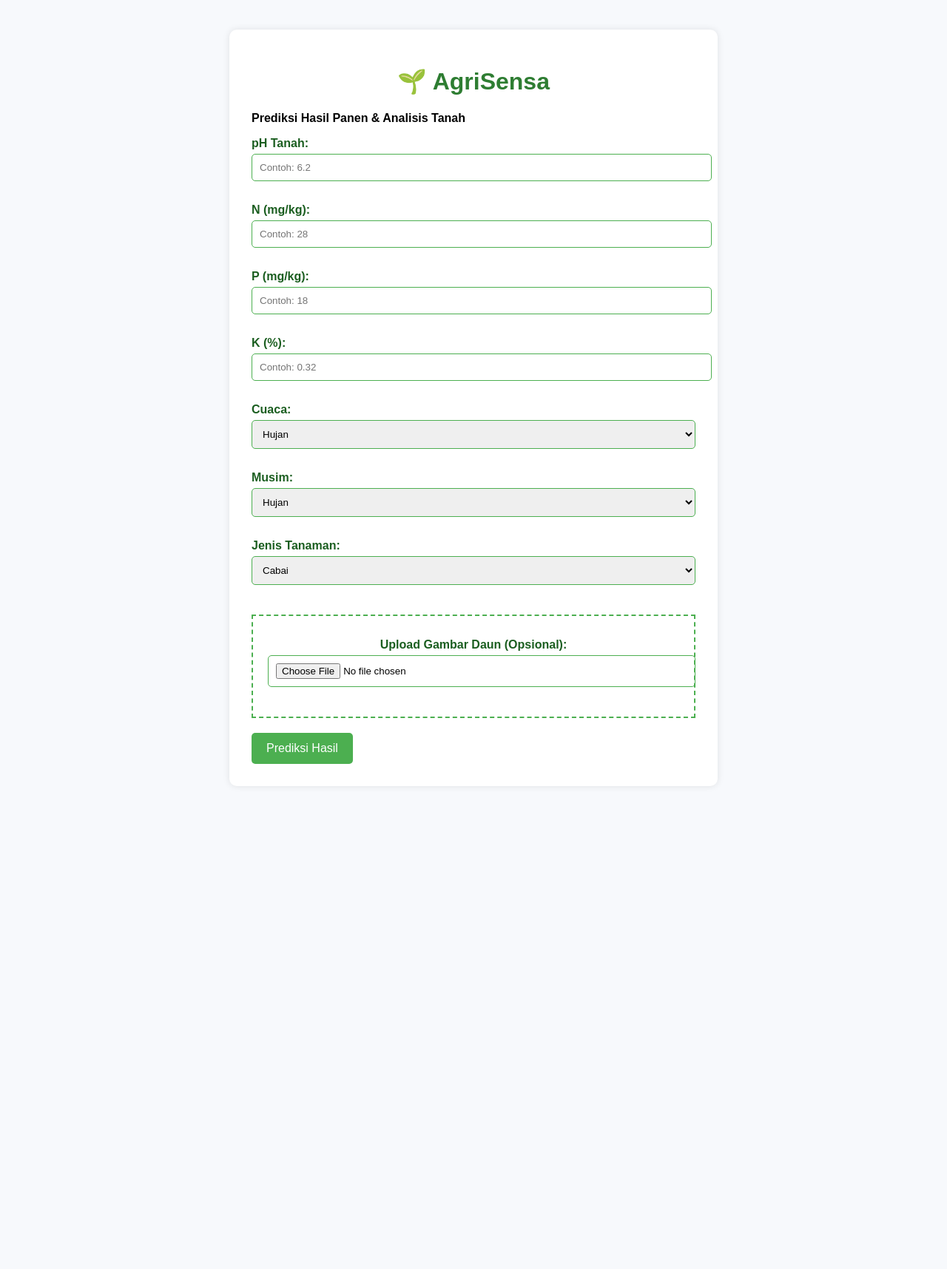
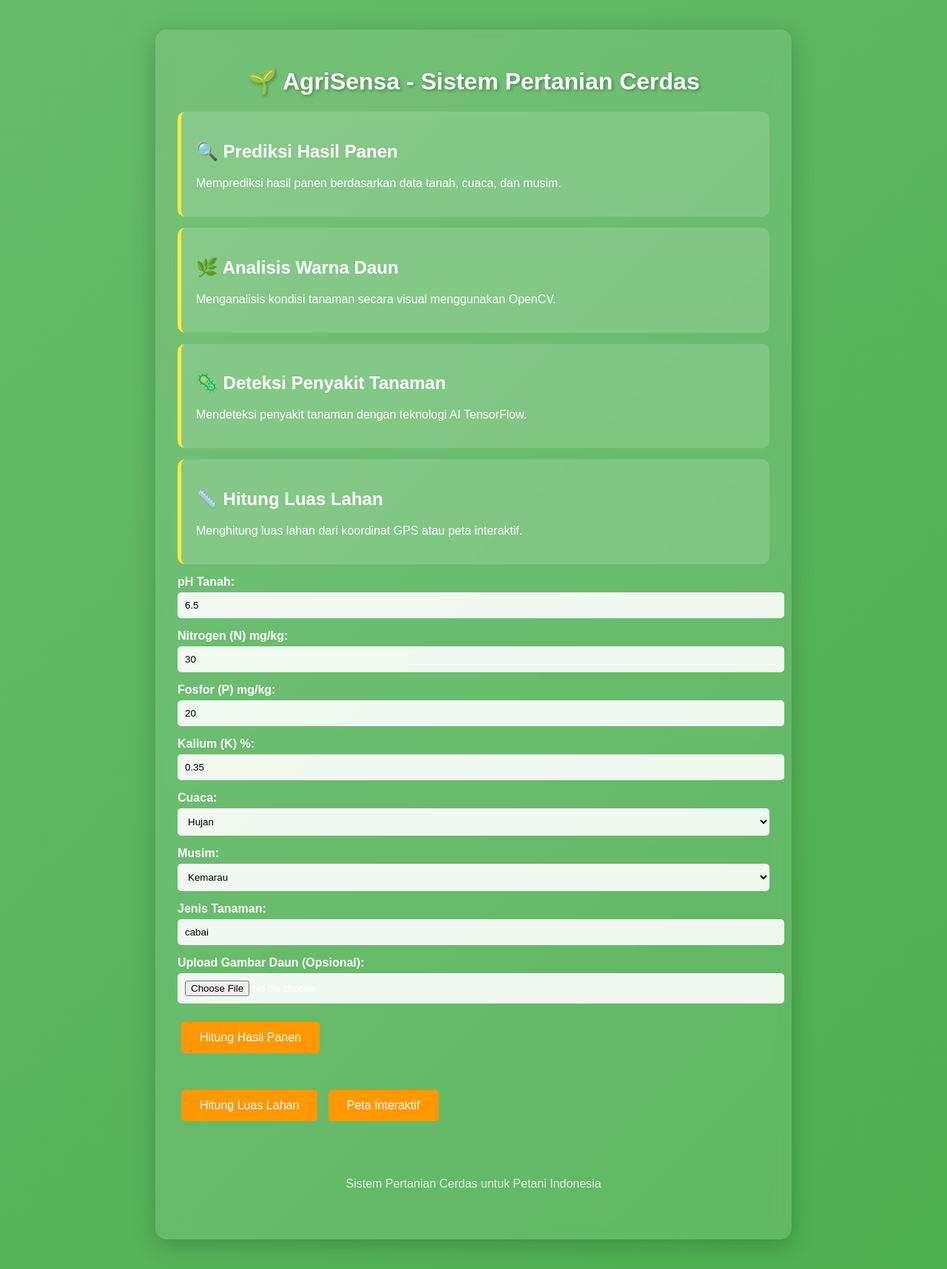
Before and after one commit to yandri918/agriisensa, a Flask app: page / in a window 1280 px wide. Shown: the whole page at 74% size. Before the commit the page ends 1033 px from the top, so only its background shows below. Run offline with Flask 3, Linux system fonts and the light colour scheme.

Commit message:
Update index.html

```diff
--- a/templates/index.html
+++ b/templates/index.html
@@ -1,65 +1,158 @@
 <!DOCTYPE html>
 <html>
 <head>
-    <title>AgriSensa - Prediksi Hasil Panen</title>
+    <title>AgriSensa - Sistem Pertanian Cerdas</title>
     <style>
-        body { font-family: Arial, sans-serif; margin: 40px; background: #f7f9fc; }
-        .container { max-width: 600px; margin: 0 auto; background: white; padding: 30px; border-radius: 10px; box-shadow: 0 0 10px rgba(0,0,0,0.1); }
-        h1 { color: #2e7d32; text-align: center; }
-        label { display: block; margin: 10px 0 5px; font-weight: bold; color: #1b5e20; }
-        input, select { width: 100%; padding: 10px; margin-bottom: 20px; border: 1px solid #4caf50; border-radius: 5px; }
-        button { background: #4caf50; color: white; padding: 12px 20px; border: none; border-radius: 5px; cursor: pointer; font-size: 16px; }
-        button:hover { background: #388e3c; }
-        .upload-area { border: 2px dashed #4caf50; padding: 20px; text-align: center; margin: 20px 0; }
-        .upload-area:hover { background: #e8f5e9; }
-        .result { background: #e8f5e9; padding: 15px; border-left: 5px solid #689f38; margin: 20px 0; }
-        .rekomendasi { background: #fff3e0; padding: 15px; border-left: 5px solid #ef6c00; }
+        body {
+            font-family: Arial, sans-serif;
+            margin: 40px;
+            background: linear-gradient(135deg, #66BB6A 0%, #4CAF50 100%);
+            color: white;
+        }
+        .container {
+            max-width: 800px;
+            margin: 0 auto;
+            background: rgba(255, 255, 255, 0.1);
+            padding: 30px;
+            border-radius: 15px;
+            backdrop-filter: blur(10px);
+            box-shadow: 0 8px 32px rgba(0, 0, 0, 0.2);
+        }
+        h1 {
+            text-align: center;
+            color: white;
+            text-shadow: 2px 2px 4px rgba(0,0,0,0.3);
+        }
+        .feature-card {
+            background: rgba(255, 255, 255, 0.15);
+            padding: 20px;
+            margin: 15px 0;
+            border-radius: 10px;
+            border-left: 5px solid #FFEB3B;
+        }
+        .btn {
+            background: #FF9800;
+            color: white;
+            padding: 12px 25px;
+            border: none;
+            border-radius: 5px;
+            cursor: pointer;
+            font-size: 16px;
+            text-decoration: none;
+            display: inline-block;
+            margin: 10px 5px;
+            transition: all 0.3s ease;
+        }
+        .btn:hover {
+            background: #F57C00;
+            transform: translateY(-2px);
+            box-shadow: 0 4px 8px rgba(0,0,0,0.2);
+        }
+        .form-group {
+            margin: 15px 0;
+        }
+        label {
+            display: block;
+            margin-bottom: 5px;
+            font-weight: bold;
+        }
+        input, select {
+            width: 100%;
+            padding: 10px;
+            border-radius: 5px;
+            border: none;
+            background: rgba(255, 255, 255, 0.9);
+        }
+        .footer {
+            text-align: center;
+            margin-top: 30px;
+            padding: 20px;
+            color: rgba(255, 255, 255, 0.8);
+        }
     </style>
 </head>
 <body>
     <div class="container">
-        <h1>🌱 AgriSensa</h1>
-        <p><strong>Prediksi Hasil Panen & Analisis Tanah</strong></p>
+        <h1>🌱 AgriSensa - Sistem Pertanian Cerdas</h1>
+
+        <div class="feature-card">
+            <h2>🔍 Prediksi Hasil Panen</h2>
+            <p>Memprediksi hasil panen berdasarkan data tanah, cuaca, dan musim.</p>
+        </div>
+
+        <div class="feature-card">
+            <h2>🌿 Analisis Warna Daun</h2>
+            <p>Menganalisis kondisi tanaman secara visual menggunakan OpenCV.</p>
+        </div>
+
+        <div class="feature-card">
+            <h2>🦠 Deteksi Penyakit Tanaman</h2>
+            <p>Mendeteksi penyakit tanaman dengan teknologi AI TensorFlow.</p>
+        </div>
+
+        <div class="feature-card">
+            <h2>📏 Hitung Luas Lahan</h2>
+            <p>Menghitung luas lahan dari koordinat GPS atau peta interaktif.</p>
+        </div>
 
         <form action="/predict" method="post" enctype="multipart/form-data">
-            <label>pH Tanah:</label>
-            <input type="number" step="0.1" name="ph" required placeholder="Contoh: 6.2">
+            <div class="form-group">
+                <label for="ph">pH Tanah:</label>
+                <input type="number" id="ph" name="ph" step="0.1" value="6.5" required>
+            </div>
 
-            <label>N (mg/kg):</label>
-            <input type="number" step="1" name="n" required placeholder="Contoh: 28">
+            <div class="form-group">
+                <label for="n">Nitrogen (N) mg/kg:</label>
+                <input type="number" id="n" name="n" value="30" required>
+            </div>
 
-            <label>P (mg/kg):</label>
-            <input type="number" step="1" name="p" required placeholder="Contoh: 18">
+            <div class="form-group">
+                <label for="p">Fosfor (P) mg/kg:</label>
+                <input type="number" id="p" name="p" value="20" required>
+            </div>
 
-            <label>K (%):</label>
-            <input type="number" step="0.01" name="k" required placeholder="Contoh: 0.32">
+            <div class="form-group">
+                <label for="k">Kalium (K) %:</label>
+                <input type="number" id="k" name="k" step="0.1" value="0.35" required>
+            </div>
 
-            <label>Cuaca:</label>
-            <select name="cuaca" required>
+            <div class="form-group">
+                <label for="cuaca">Cuaca:</label>
+                <select id="cuaca" name="cuaca" required>
                     <option value="hujan">Hujan</option>
                     <option value="kemarau">Kemarau</option>
                 </select>
-
-            <label>Musim:</label>
-            <select name="musim" required>
-                <option value="hujan">Hujan</option>
-                <option value="kemarau">Kemarau</option>
-            </select>
-
-            <label>Jenis Tanaman:</label>
-            <select name="jenis_tanaman" required>
-                <option value="cabai">Cabai</option>
-                <option value="tomat">Tomat</option>
-                <option value="padi">Padi</option>
-            </select>
-
-            <div class="upload-area">
-                <label for="leaf_image">Upload Gambar Daun (Opsional):</label>
-                <input type="file" name="leaf_image" id="leaf_image" accept="image/*">
             </div>
 
-            <button type="submit">Prediksi Hasil</button>
+            <div class="form-group">
+                <label for="musim">Musim:</label>
+                <select id="musim" name="musim" required>
+                    <option value="kemarau">Kemarau</option>
+                    <option value="hujan">Hujan</option>
+                </select>
+            </div>
+
+            <div class="form-group">
+                <label for="jenis_tanaman">Jenis Tanaman:</label>
+                <input type="text" id="jenis_tanaman" name="jenis_tanaman" value="cabai" required>
+            </div>
+
+            <div class="form-group">
+                <label for="leaf_image">Upload Gambar Daun (Opsional):</label>
+                <input type="file" id="leaf_image" name="leaf_image" accept="image/*">
+            </div>
+
+            <button type="submit" class="btn">Hitung Hasil Panen</button>
         </form>
+
+        <div style="margin-top: 30px;">
+            <a href="/calculate-area" class="btn">Hitung Luas Lahan</a>
+            <a href="/map-calculator" class="btn">Peta Interaktif</a>
+        </div>
+
+        <div class="footer">
+            <p>Sistem Pertanian Cerdas untuk Petani Indonesia</p>
+        </div>
     </div>
 </body>
 </html>
```
Lines whose indentation alone changed are shown as unchanged.
